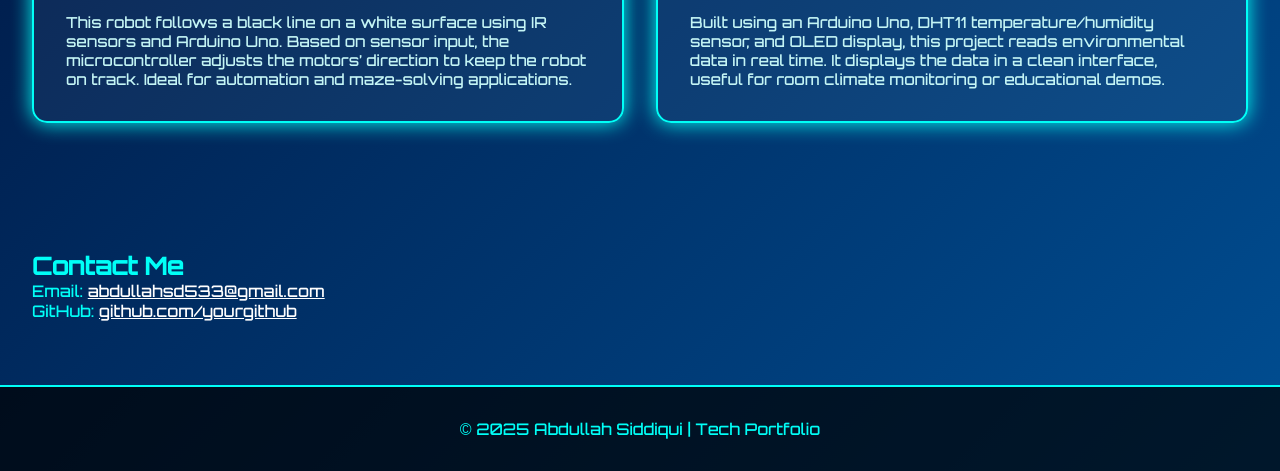
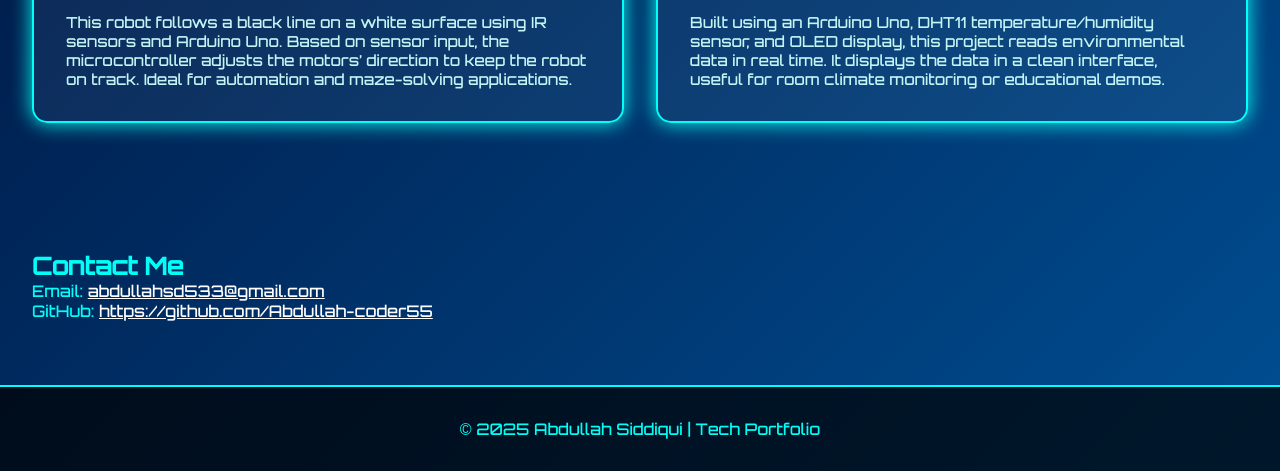
Before and after one commit to Abdullah-coder55/website, a plain HTML site: page index.html in a window 1280 px wide. Shown: the part 1033-1504 px from the top of the page. Drawn offline with Linux system fonts and the light colour scheme.

Commit message:
Update index.html

```diff
--- a/index.html
+++ b/index.html
@@ -153,7 +153,7 @@
   <section id="contact">
     <h2>Contact Me</h2>
     <p>Email: <a href="mailto:abdullahsd533@gmail.com" style="color: #ffffff;">abdullahsd533@gmail.com</a></p>
-    <p>GitHub: <a href="https://github.com/yourgithub" target="_blank" style="color: #ffffff;">github.com/yourgithub</a></p>
+    <p>GitHub: <a href="https://github.com/Abdullah-coder55" target="_blank" style="color: #ffffff;">https://github.com/Abdullah-coder55</a></p>
   </section>
 
   <footer>
```
